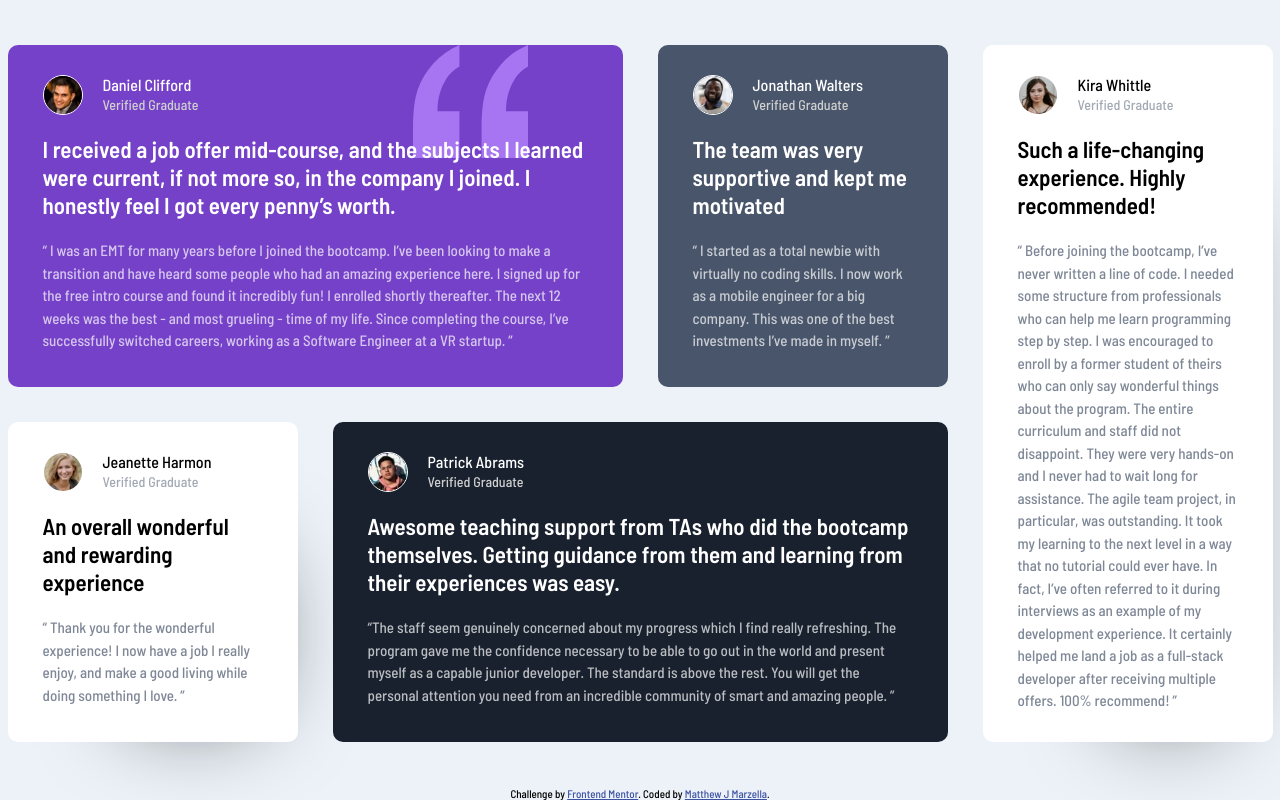
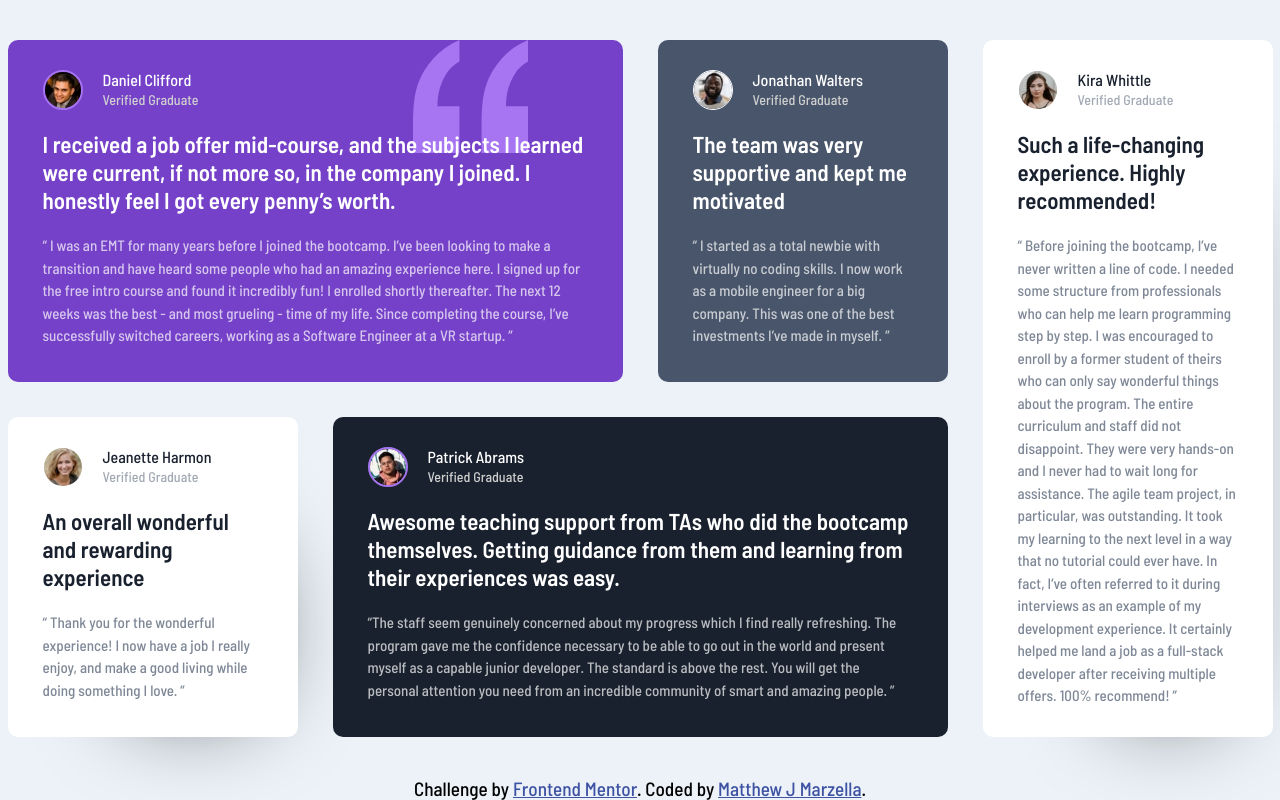
Before and after one commit to mattmarz1/Frontend-Mentor-Testimonials-Grid-Section-Component, a plain HTML site: page index.html in a window 1280 px wide. Drawn offline with Linux system fonts and the light colour scheme.

Commit message:
Updated borders for two images, changed color to some text, increased attribution font size, modified media queries.

```diff
--- a/styles.css
+++ b/styles.css
@@ -83,6 +83,14 @@ body {
     background-color: white;
 }
 
+#container #card1 img {
+    border: 2px solid hsl(264, 82%, 70%);
+}
+
+#container #card4 img {
+    border: 2px solid hsl(264, 82%, 70%);
+}
+
 #container .card-header {
     display: flex;
 }
@@ -113,7 +121,7 @@ body {
 
 #container #card3 .card-header .card-header-txt span:first-child,
 #container #card5 .card-header .card-header-txt span:first-child {
-    color: black;
+    color: hsl(219, 29%, 14%);
 }
 
 #container #card3 .card-header .card-header-txt span:last-child,
@@ -123,7 +131,7 @@ body {
 }
 
 #container #card3 .bold-txt, #card5 .bold-txt {
-    color: black;
+    color: hsl(219, 29%, 14%);
 }
 
 #container .card .bold-txt {
@@ -143,22 +151,25 @@ body {
     color: hsl(217 19% 35%);
 }
 
-.attribution { font-size: 11px; text-align: center; }
-.attribution a { color: hsl(228, 45%, 44%); }
+.attribution {
+    font-size: 1.2rem;
+    text-align: center;
+}
+.attribution a {
+    color: hsl(228, 45%, 44%);
+}
 
 
 
 /* For smaller computer screens */
 
-@media (max-height: 43.5625em) {
+@media (max-height: 46.875em) {
     #container {
-        padding-top: 2em;
-        padding-bottom: 2em;
         gap: 1.5em;
     }
 }
 
-@media (max-height: 43.5625em) {
+@media (max-height: 46.875em) {
     #container .card .bold-txt {
         line-height: 1.2;
         font-size: 1.25em;
@@ -166,7 +177,7 @@ body {
     }
 }
 
-@media (max-height: 43.5625em) {
+@media (max-height: 46.875em) {
     #container .card .non-bold-txt {
         margin-top: 1em;
         font-size: 0.8125em;
@@ -174,7 +185,7 @@ body {
     }
 }
 
-@media (max-height: 43.5625em) {
+@media (max-height: 46.875em) {
     #container .card {
         padding: 2em;
         border-radius: 0.5rem;
@@ -182,13 +193,13 @@ body {
     }
 }
 
-@media (max-height: 43.5625em) {
+@media (max-height: 46.875em) {
     #container .card-header .card-header-txt span:last-child {
         font-size: 0.6875em;
     }
 }
 
-@media (max-height: 43.5625em) {
+@media (max-height: 46.875em) {
     #container .card .card-header .card-header-txt span:first-child {
         font-size: 0.8125em;
     }
```
